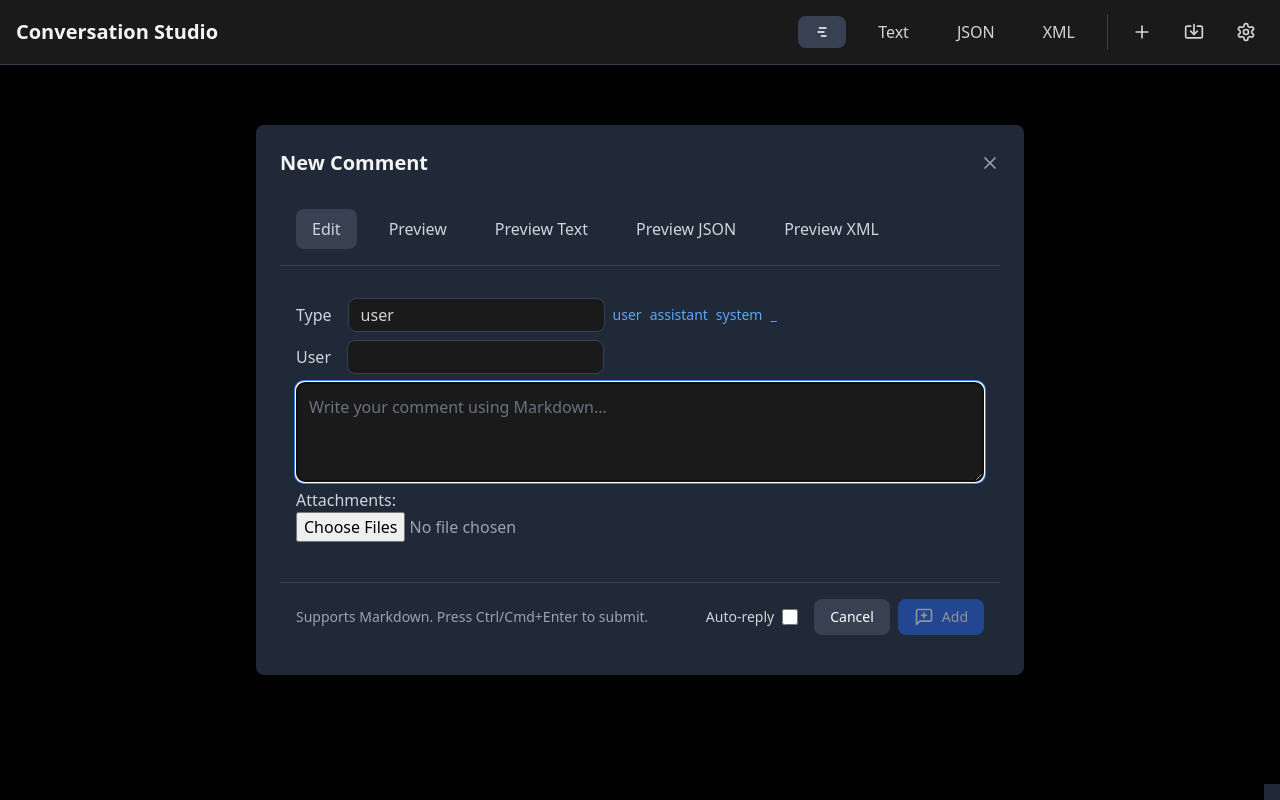
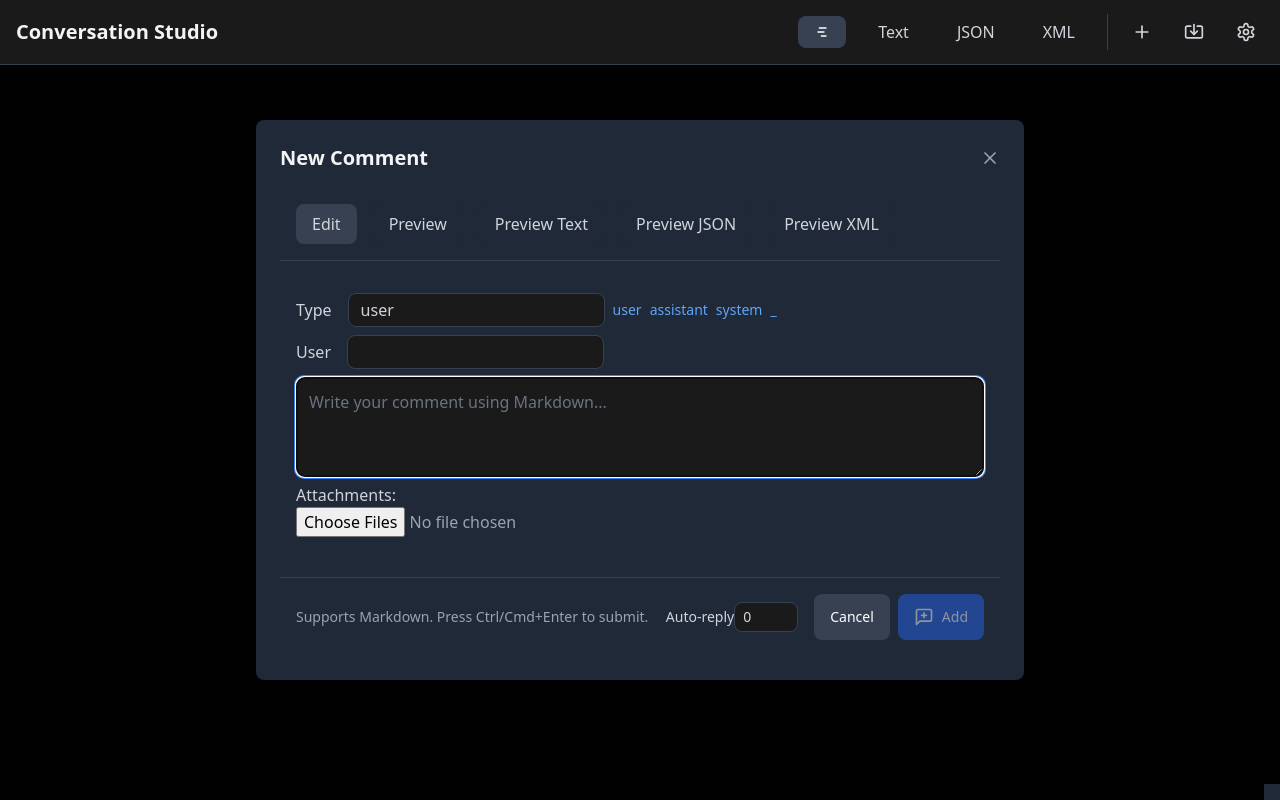
Before and after one commit to johnhenry/conversation-studio, a React (Vite) app: page / in a window 1280 px wide. Both pictures are taken after a click on the button 1142 px from the left and 32 px from the top of the page. Built offline with nearby package versions, Linux system fonts and the light colour scheme.

Commit message:
Add auto reply as number bug still here

```diff
--- a/src/App.tsx
+++ b/src/App.tsx
@@ -230,13 +230,13 @@ function App() {
       if (chatFocustId) {
         setChatFocustId(newId);
       }
-      if (autoReply) {
+      if (autoReply && autoReply > 0) {
         generateComment({
           content: "",
           parentId: newId,
           commentType: "assistant",
           userId,
-          autoReply: false,
+          autoReply: autoReply - 1,
         });
       }
       // Focus after a short delay to ensure the component is mounted
@@ -461,7 +461,7 @@ function App() {
     });
   }, []);
 
-  const handleReply = useCallback((commentId: string, autoReply?: boolean) => {
+  const handleReply = useCallback((commentId: string, autoReply?: number) => {
     setReplyToId(commentId);
     setAutoReplySettings(
       autoReply ? { userId: "assistant", autoGenerate: true } : {}
--- a/src/components/CommentEditor.tsx
+++ b/src/components/CommentEditor.tsx
@@ -61,7 +61,7 @@ const CommentEditor: React.FC<CommentEditorProps> = ({
   const [isVisible, setIsVisible] = useState(true);
   const [commentType, setCommentType] = useState(DEFAULT_COMMENT_TYPE);
   const editorRef = useRef<HTMLTextAreaElement>(null);
-  const [autoReply, setAutoReply] = useState(false);
+  const [autoReply, setAutoReply] = useState(0);
 
   // Focus the editor when it becomes visible
   useEffect(() => {
@@ -452,12 +452,19 @@ const CommentEditor: React.FC<CommentEditorProps> = ({
             <span>Supports Markdown. Press Ctrl/Cmd+Enter to submit.</span>
             <div className="flex gap-2">
               <label className="flex items-center space-x-2 p-2 rounded-lg text-gray-300 hover:bg-gray-700 hover:text-white transition-colors cursor-pointer">
-                <span>Auto-reply</span>
-                <input
+                Auto-reply
+                {/* <input
                   onChange={(e) => setAutoReply(e.target.checked)}
                   defaultChecked={autoReply}
                   type="checkbox"
                   className="form-checkbox h-4 w-4 text-blue-500 rounded border-gray-700 bg-gray-800 focus:ring-blue-500"
+                /> */}
+                <input
+                  type="number"
+                  onChange={(e) => setAutoReply(e.target.valueAsNumber)}
+                  defaultValue={autoReply}
+                  min="0"
+                  className="w-16 px-2 py-1 bg-[#1A1A1B] border border-gray-700 text-gray-300 rounded-lg focus:ring-2 focus:ring-blue-500 focus:border-transparent"
                 />
               </label>
               <button
--- a/src/types.ts
+++ b/src/types.ts
@@ -102,5 +102,5 @@ export interface ADD_COMMENT_PROPS {
   parentId?: string;
   commentType: string;
   userId?: string;
-  autoReply?: boolean;
+  autoReply?: number;
 }
```
